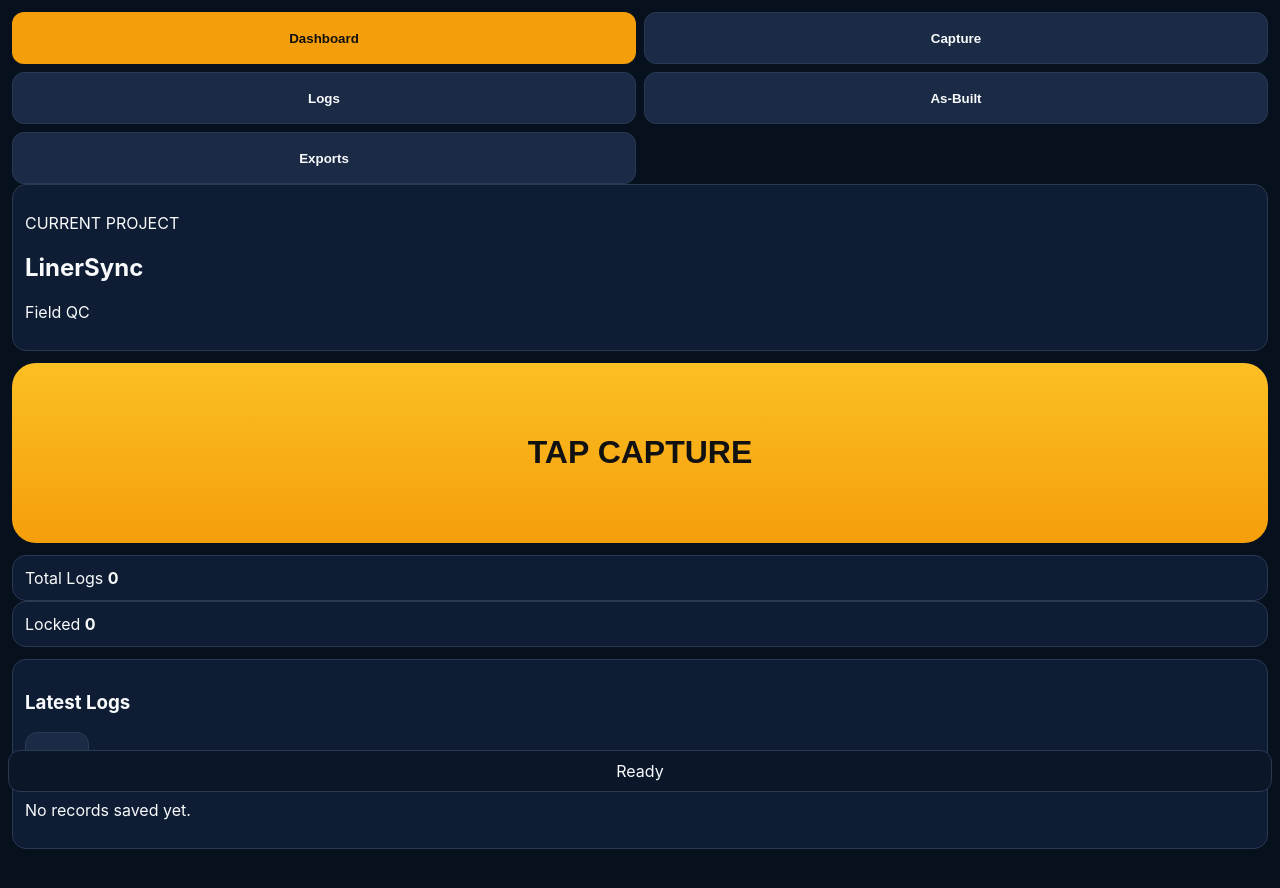
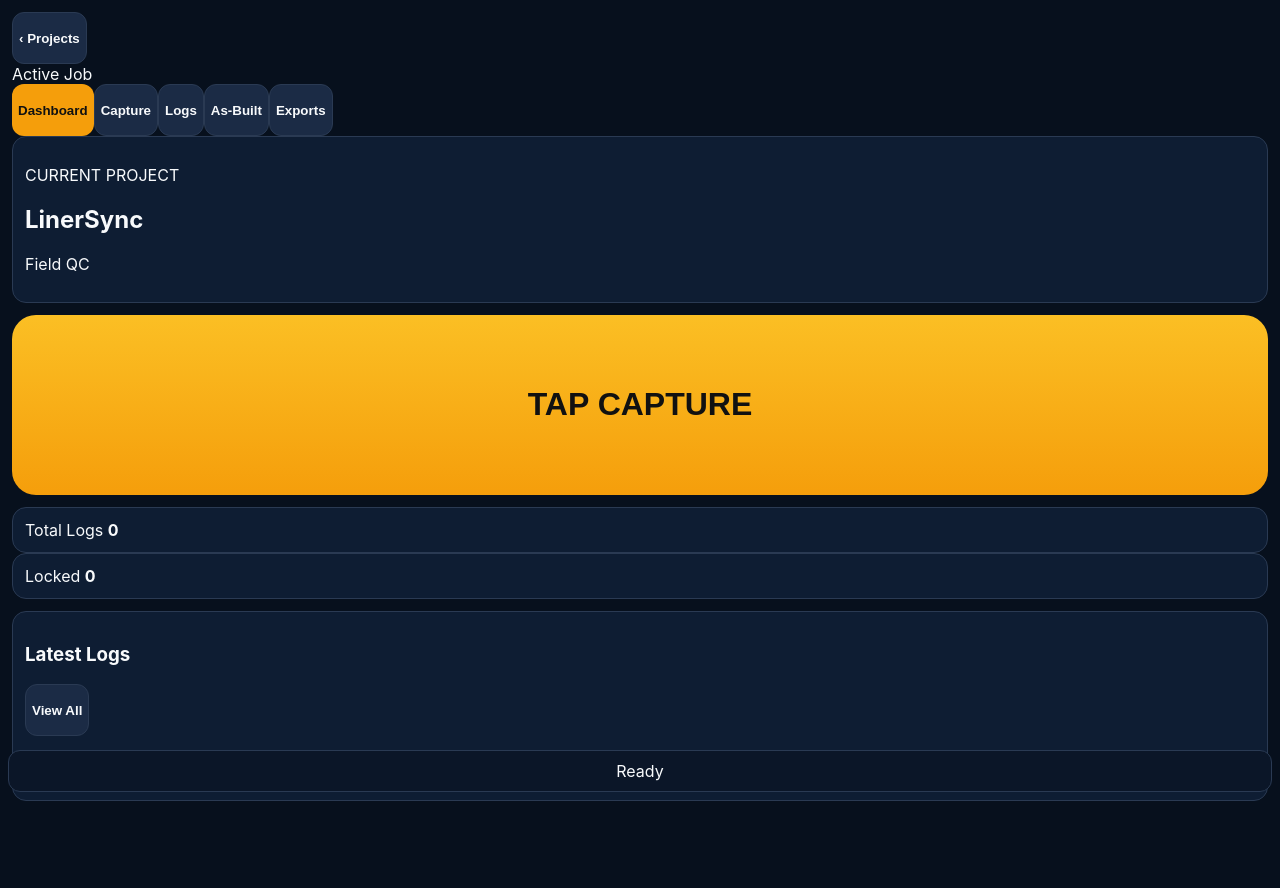
Before and after one commit to largentseahawk80-lgtm/linersync, a React (Vite) app: page / in a window 1280 px wide. Shown: the top 888 px of the page. Built offline with nearby package versions, Linux system fonts and the light colour scheme.

Commit message:
Refactor AppShell to include project details and header

```diff
--- a/src/components/AppShell.jsx
+++ b/src/components/AppShell.jsx
@@ -1,17 +1 @@
-import React from "react";
-
-export default function AppShell({ status, tab, setTab, children }) {
-  return (
-    <div className="app-shell" data-linersync-mounted="true">
-      <div className="button-row">
-        <button className={tab === "dashboard" ? "green" : ""} onClick={() => setTab("dashboard")}>Dashboard</button>
-        <button className={tab === "capture" ? "green" : ""} onClick={() => setTab("capture")}>Capture</button>
-        <button className={tab === "logs" ? "green" : ""} onClick={() => setTab("logs")}>Logs</button>
-        <button className={tab === "asbuilt" ? "green" : ""} onClick={() => setTab("asbuilt")}>As-Built</button>
-        <button className={tab === "exports" ? "green" : ""} onClick={() => setTab("exports")}>Exports</button>
-      </div>
-      <main className="main">{children}</main>
-      <div className="status-bar">{status}</div>
-    </div>
-  );
-}
+import React from "react"; export default function AppShell({ status, tab, setTab, children, activeProject, onExitProject }) { const tabs = [["dashboard", "Dashboard"], ["capture", "Capture"], ["logs", "Logs"], ["asbuilt", "As-Built"], ["exports", "Exports"]]; return ( <div className="app-shell" data-linersync-mounted="true"> <header className="shell-header"> <button className="project-back-btn" onClick={onExitProject}> ‹ Projects </button> <div className="shell-project"> <strong>{activeProject?.name}</strong> <span>{[activeProject?.site, activeProject?.area].filter(Boolean).join(" · ") || "Active Job"}</span> </div> </header> <nav className="tab-row"> {tabs.map(([k, l]) => ( <button key={k} className={tab === k ? " green active " : ""} onClick={() => setTab(k)}>{l} </button> ))} </nav> <main className="main">{children}</main> <div className="status-bar">{status}</div> </div> ); }
```
